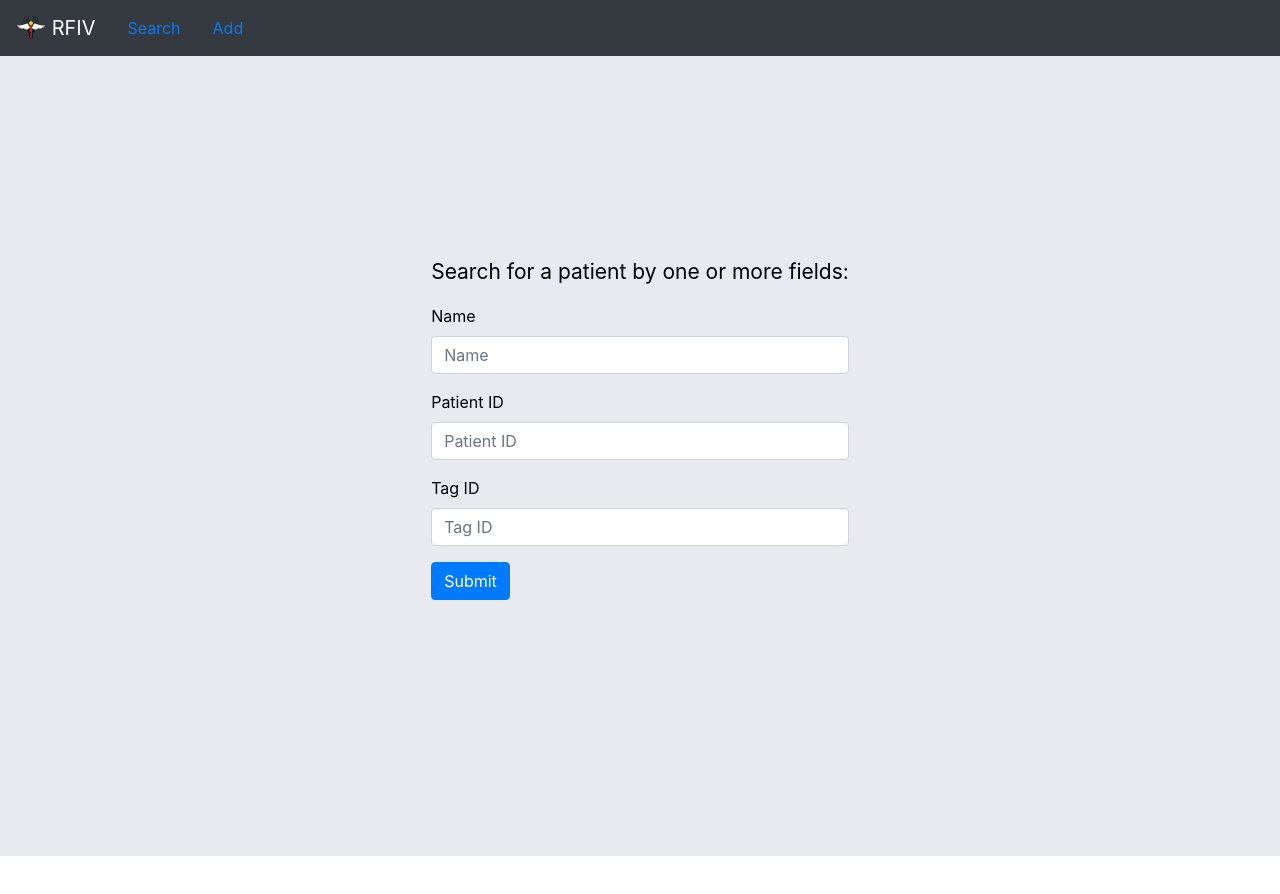
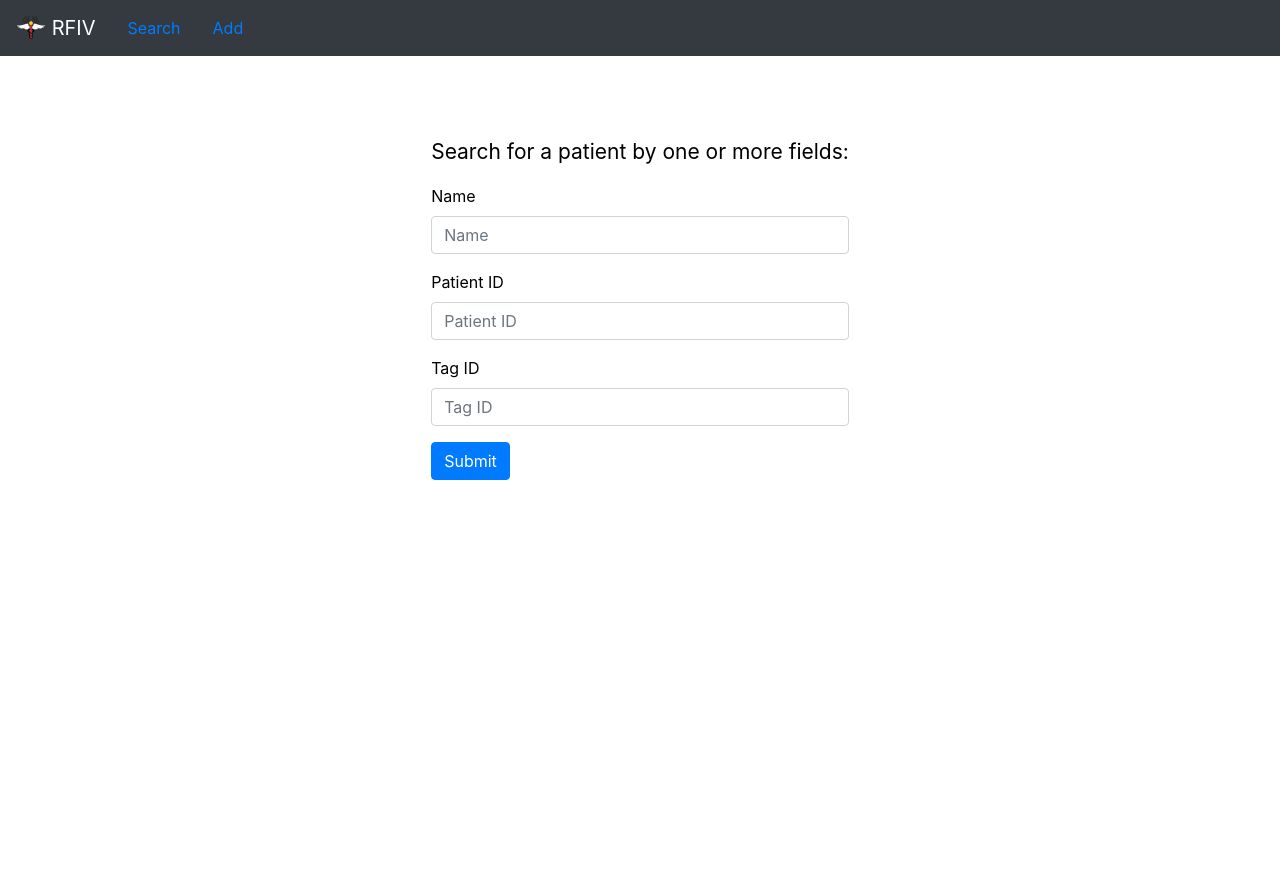
Before and after one commit to ManeuverOn/rfiv-ui, a React (Create React App) app: page /search in a window 1280 px wide. Shown: the top 894 px of the page. Before the commit the page ends 856 px from the top, so only its background shows below. Built offline with nearby package versions, Linux system fonts and the light colour scheme.

Commit message:
added search results table on search page, started patient page

```diff
--- a/src/App.js
+++ b/src/App.js
@@ -5,6 +5,7 @@ import { Header } from "./components/header";
 import { Landing } from "./components/landing";
 import { Search } from "./components/search";
 import { Add } from "./components/add";
+import { Patient } from "./components/patient";
 
 export const App = () => {
   return (
@@ -13,6 +14,7 @@ export const App = () => {
       <Route exact path="/" component={Landing} />
       <Route path="/search" component={Search} />
       <Route path="/add" component={Add} />
+      <Route path="/patient" component={Patient} />
     </BrowserRouter>
   );
 };
--- /dev/null
+++ b/src/components/patient.js
@@ -0,0 +1,12 @@
+import "../css/App.css";
+
+import React, { useEffect } from "react";
+
+export const Patient = () => {
+
+  return (
+    <div className="App">
+      <div className="background">patient page</div>
+    </div>
+  );
+};
--- a/src/components/search.js
+++ b/src/components/search.js
@@ -3,8 +3,9 @@ import "../css/App.css";
 import { useState } from "react";
 import Form from "react-bootstrap/Form";
 import Button from "react-bootstrap/Button";
+import Table from "react-bootstrap/Table";
 
-export const Search = () => {
+export const Search = ({ history }) => {
   let [invalid, setInvalid] = useState(false);
   let [state, setState] = useState({ name: "", id: "", tagId: "" });
   let [errorMsg, setErrorMsg] = useState("");
@@ -26,23 +27,48 @@ export const Search = () => {
         setErrorMsg("");
         setPatientList(data);
       } else {
+        setPatientList([]);
         setErrorMsg(data.error);
       }
     } else {
+      setPatientList([]);
       setErrorMsg("");
       setInvalid(true);
     }
   };
 
-  const ResultsBox = ({ results }) => {
-    const resBox = results.map((r, i) => {
+  const handleClick = (name, id, tagId) => {
+    history.push(`/patient?name=${name}&id=${id}&tagId=${tagId}`);
+  };
+
+  const ResultsTable = ({ results }) => {
+    const resultEntry = results.map((r, i) => {
       return (
-        <div key={i} className="result">
-          {"Name: " + r.name + " ID: " + r.id + " Tag ID: " + r.tagId}
-        </div>
+        <tr
+          key={i}
+          role="button"
+          onClick={() => handleClick(r.name, r.id, r.tagId)}
+        >
+          <td>{r.name}</td>
+          <td>{r.id}</td>
+          <td>{r.tagId}</td>
+        </tr>
       );
     });
-    return <div className="results-box">{resBox}</div>;
+    return (
+      <div className="table-box">
+        <Table hidden={results.length === 0} striped bordered hover>
+          <thead>
+            <tr>
+              <th>Name</th>
+              <th>ID</th>
+              <th>Tag ID</th>
+            </tr>
+          </thead>
+          <tbody>{resultEntry}</tbody>
+        </Table>
+      </div>
+    );
   };
 
   return (
@@ -99,7 +125,7 @@ export const Search = () => {
           </Form>
           <div className="error-message">{errorMsg}</div>
         </div>
-        <ResultsBox results={patientList} />
+        <ResultsTable results={patientList} />
       </div>
     </div>
   );
--- a/src/css/App.css
+++ b/src/css/App.css
@@ -4,12 +4,11 @@
 }
 
 .background {
-  background-color: #e9e9f0;
+  background-color: #ffffff;
   min-height: 100vh;
   display: flex;
   flex-direction: column;
   align-items: center;
-  justify-content: center;
   color: black;
 }
 
@@ -35,6 +34,7 @@
   color: black;
   min-height: 50vh;
   min-width: 50vh;
+  padding-top: 10vh;
 }
 
 .big-label {
@@ -51,16 +51,9 @@
   color: green;
 }
 
-.result {
-  min-height: 10vh;
-  min-width: 50vh;
-  display: flex;
-  align-items: center;
-  justify-content: center;
+.table-box {
+  margin-top: 5vh;
+  height: 50vh;
+  overflow: auto;
+  min-width: 80vh;
 }
-
-.results-box {
-  color: black;
-  border-color: black;
-  background: white;
-}
```
